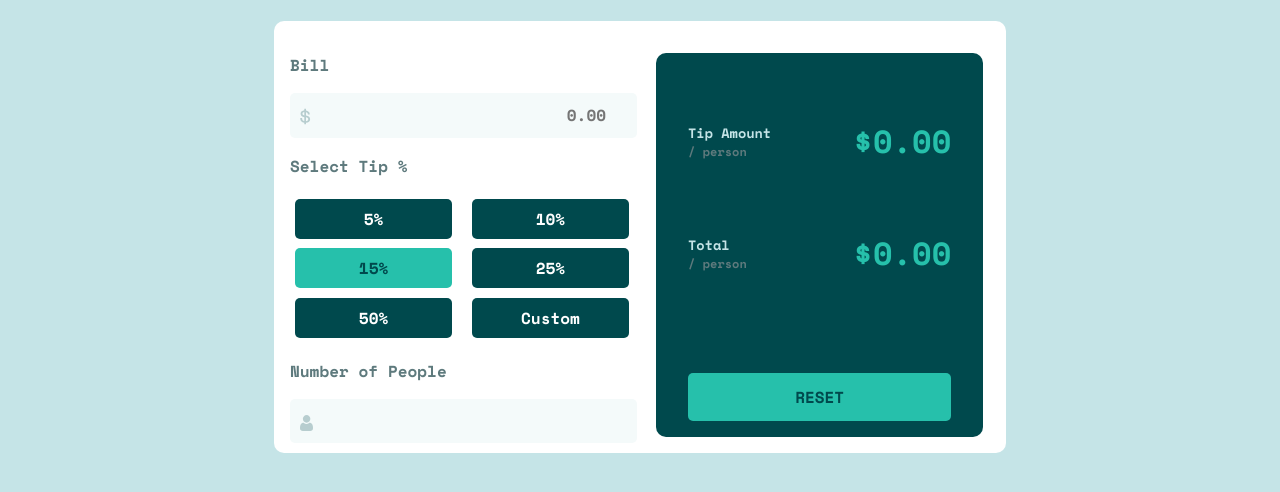
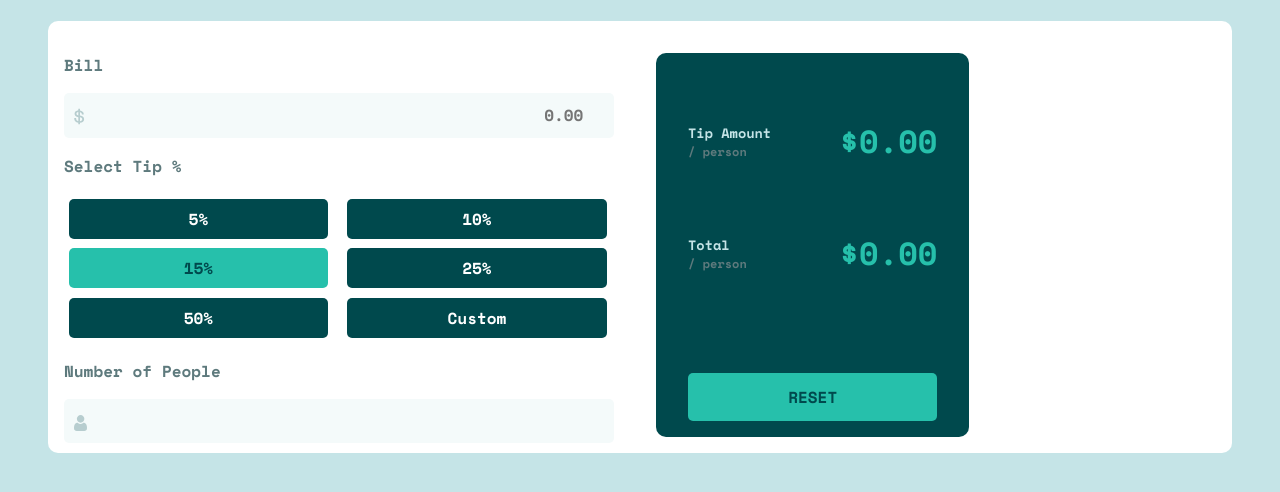
Before and after one commit to av1ad/tip-calculator, a plain HTML site: page index.html in a window 1280 px wide. Shown: the part 202-694 px from the top of the page. Drawn offline with nearby package versions, Linux system fonts and the light colour scheme.

Commit message:
Fixed overlapping width with high bills

```diff
--- a/styles.css
+++ b/styles.css
@@ -152,12 +152,12 @@ input {
     .result {
         padding: 2em;
         margin: 1em;
-        width: 95%;
+        width: 90%;
         height: 80%;
     }
     .container {
         display: flex;
-        width: 700px;
+        width: 90%;
         height: 50vh;
         border-radius: 10px;
     }
```
